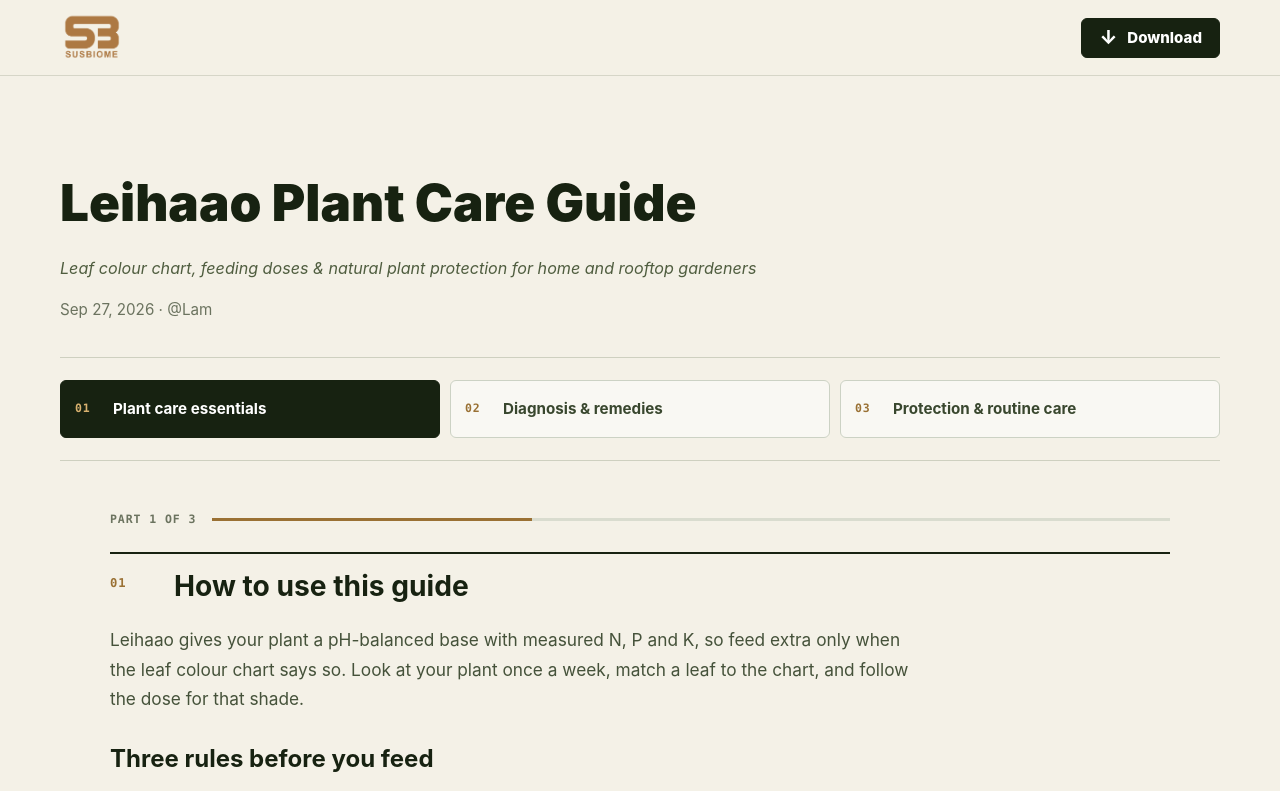
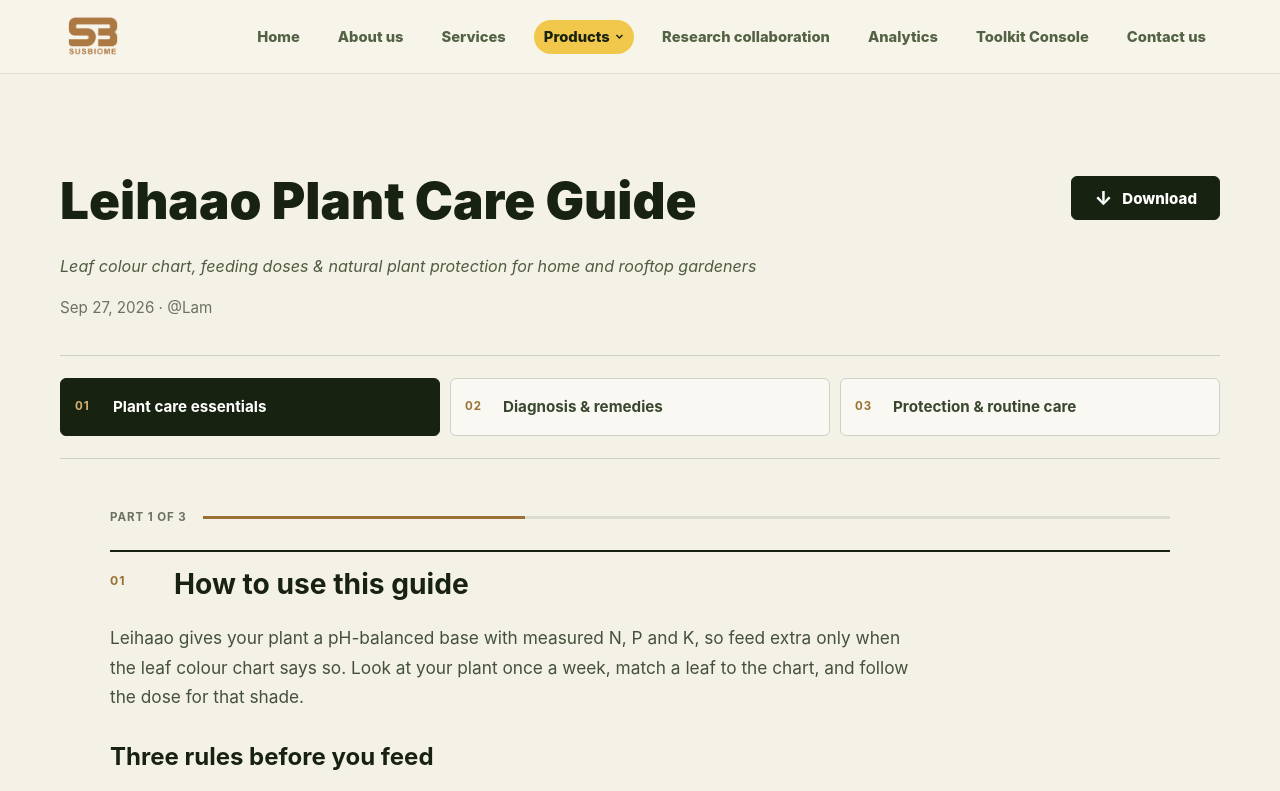
Before and after one commit to codxwiz/Project-SusBiome, a Next.js app in the folder frontend/: page /products/urban-farmer-project in a window 1280 px wide. Shown: the top 791 px of the page. Built offline with nearby package versions, Linux system fonts and the light colour scheme.

Commit message:
Use site navigation on Urban Farmer guide

```diff
--- a/frontend/app/globals.css
+++ b/frontend/app/globals.css
@@ -1728,6 +1728,11 @@ textarea {
   background: #f4f1e7;
 }
 
+.leihaao-guide--project {
+  min-height: auto;
+  padding-bottom: clamp(30px, 5vw, 68px);
+}
+
 .leihaao-header {
   position: sticky;
   top: 0;
@@ -1778,6 +1783,17 @@ textarea {
   font-weight: 860;
   line-height: 0.94;
   letter-spacing: 0;
+}
+
+.leihaao-title-row {
+  display: flex;
+  align-items: flex-start;
+  justify-content: space-between;
+  gap: clamp(18px, 4vw, 56px);
+}
+
+.leihaao-title-row h1 {
+  flex: 1 1 auto;
 }
 
 .leihaao-subtitle {
@@ -1826,6 +1842,12 @@ textarea {
   min-height: 40px;
   margin: 0;
   padding-inline: 17px;
+}
+
+.leihaao-download--title {
+  flex: 0 0 auto;
+  min-height: 44px;
+  margin: 0;
 }
 
 .leihaao-reader {
@@ -2185,6 +2207,17 @@ textarea {
     white-space: nowrap;
   }
 
+  .leihaao-title-row {
+    align-items: center;
+    gap: 12px;
+  }
+
+  .leihaao-download--title {
+    min-height: 38px;
+    padding-inline: 13px;
+    font-size: 0.8rem;
+  }
+
   .leihaao-subtitle {
     margin-top: 22px;
   }
--- a/frontend/app/products/urban-farmer-project/page.jsx
+++ b/frontend/app/products/urban-farmer-project/page.jsx
@@ -1,5 +1,5 @@
-import Image from "next/image";
-import Link from "next/link";
+import AgriFooter from "../../../components/AgriFooter";
+import AgriPageNav from "../../../components/AgriPageNav";
 import GuideReader from "../../guide/leihaao-9k4m2p/GuideReader";
 import guideBlocks from "../../../lib/leihaaoGuide.json";
 
@@ -30,42 +30,24 @@ export default async function UrbanFarmerProjectPage({ searchParams }) {
   );
 
   return (
-    <main className="leihaao-guide">
-      <header className="leihaao-header">
-        <Link href="/" aria-label="SusBiome home">
-          <Image
-            src="/images/susbiome-logo.png"
-            alt="SusBiome"
-            width={74}
-            height={60}
-            priority
-            quality={100}
-            unoptimized
-          />
-        </Link>
-        <a className="leihaao-download leihaao-download--header" href={DOWNLOAD_PATH} download>
+    <main className="agri-site subpage-site">
+      <AgriPageNav />
+      <section className="leihaao-guide leihaao-guide--project">
+        <section className="leihaao-intro" aria-labelledby="leihaao-title">
+          <div className="leihaao-title-row">
+            <h1 id="leihaao-title">{title.text}</h1>
+            <a className="leihaao-download leihaao-download--title" href={DOWNLOAD_PATH} download>
               <span aria-hidden="true">↓</span>
               Download
             </a>
-      </header>
-
-      <section className="leihaao-intro" aria-labelledby="leihaao-title">
-        <h1 id="leihaao-title">{title.text}</h1>
+          </div>
           <p className="leihaao-subtitle">{subtitle.text}</p>
           <p className="leihaao-meta">{meta.text}</p>
         </section>
 
         <GuideReader content={content} activePart={activePart} />
-
-      <section className="leihaao-closing" aria-label="Download the guide">
-        <p>Keep the complete guide available offline.</p>
-        <a className="leihaao-download leihaao-download--light" href={DOWNLOAD_PATH} download>
-          <span aria-hidden="true">↓</span>
-          Download
-        </a>
       </section>
-
-      <footer className="leihaao-footer">©2026 SusBiome. All rights reserved.</footer>
+      <AgriFooter />
     </main>
   );
 }
```
Lines whose indentation alone changed are shown as unchanged.
